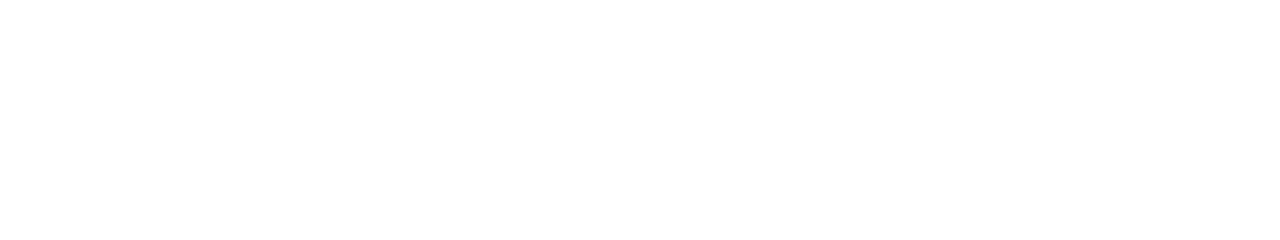
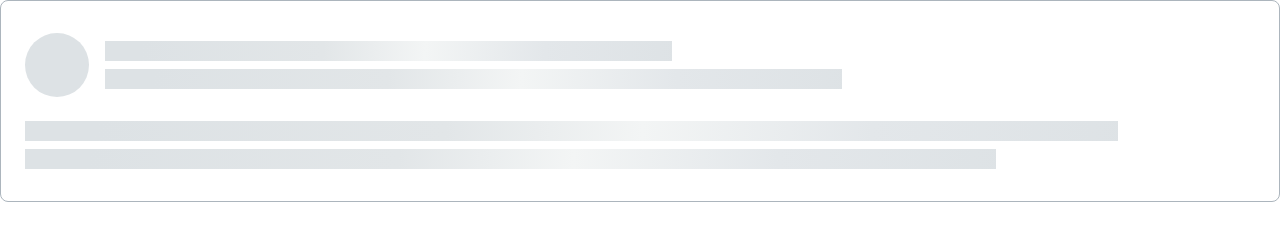
Before and after one commit to js-tasks-ru/htmlcss-20230411_sum2108, a website: page 04-lection2/02-skeleton/index.html in a window 1280 px wide. Drawn offline with Linux system fonts and the light colour scheme.

Commit message:
dz-2/skeleton - компонент скелетон

```diff
--- a/04-lection2/02-skeleton/index.html
+++ b/04-lection2/02-skeleton/index.html
@@ -6,6 +6,18 @@
         <link rel="stylesheet" href="./skeleton.css">
     </head>
     <body>
-
+        <div class="skeleton">
+            <div class="skeleton__header">
+                <div class="skeleton__person-img"></div>
+                <div class="skeleton__block">
+                    <div class="skeleton__row" style="width: 50%"></div>
+                    <div class="skeleton__row" style="width: 65%"></div>
+                </div>
+            </div>
+            <div class="skeleton__block">
+                <div class="skeleton__row" style="width: 90%"></div>
+                <div class="skeleton__row" style="width: 80%"></div>
+            </div>
+        </div>
     </body>
 </html>
--- a/04-lection2/02-skeleton/skeleton.css
+++ b/04-lection2/02-skeleton/skeleton.css
@@ -0,0 +1,37 @@
+.skeleton {
+    display: flex;
+    flex-direction: column;
+    gap: 24px;
+    padding: 32px 40px 32px 24px;
+    min-width: 579px;
+    background: #FFFFFF;
+    border: 1px solid #ACB5BD;
+    border-radius: 8px;
+}
+
+.skeleton__header {
+    display: flex;
+    align-items: center;
+    gap: 16px;
+}
+
+.skeleton__person-img {
+    display: block;
+    min-width: 64px;
+    min-height: 64px;
+    background-color: #DDE2E5;
+    border-radius: 50%;
+}
+
+.skeleton__block {
+    display: flex;
+    flex-direction: column;
+    gap: 8px;
+    width: 100%;
+}
+
+.skeleton__row {
+    width: 100%;
+    min-height: 20px;
+    background: linear-gradient(92.51deg, #DDE2E5 6.44%, #E2E6E8 38.47%, #F3F5F5 56.48%, #E3E7EA 77.5%, #DDE2E5 102.52%);
+}
```
